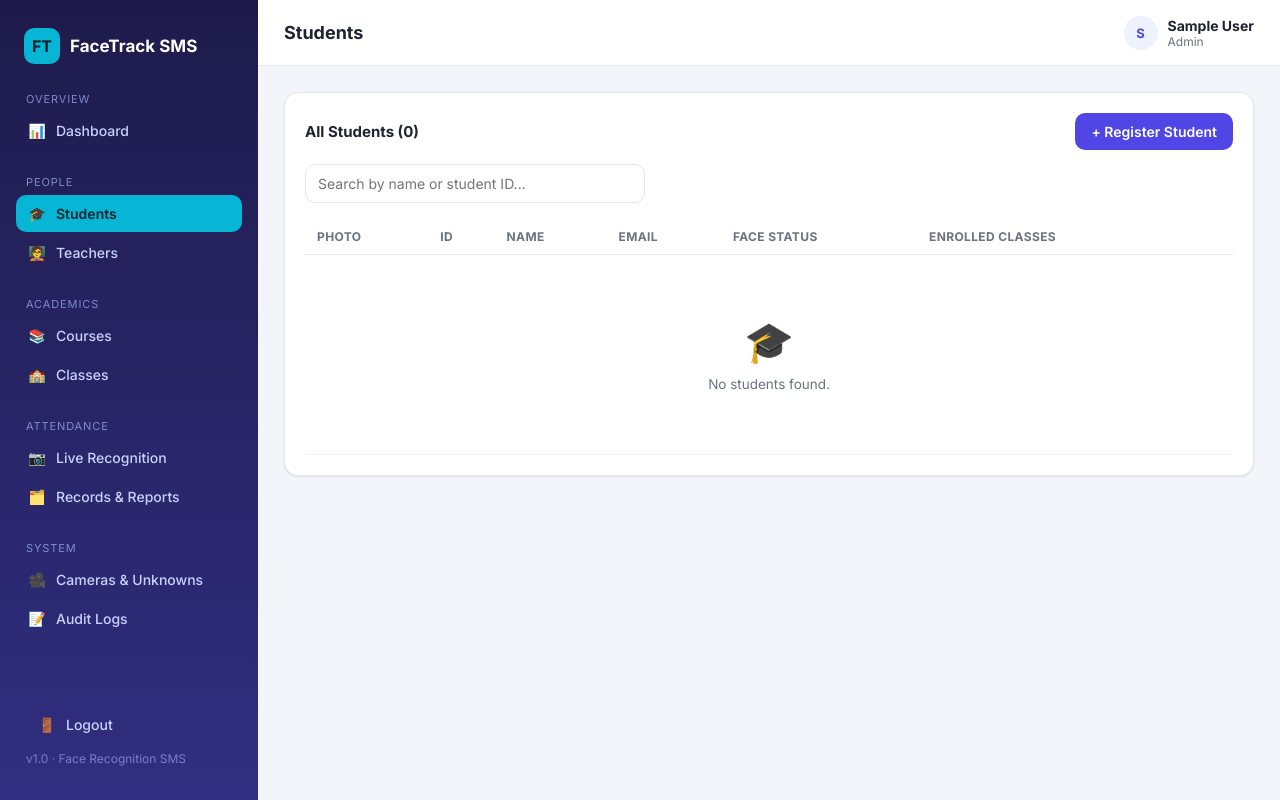
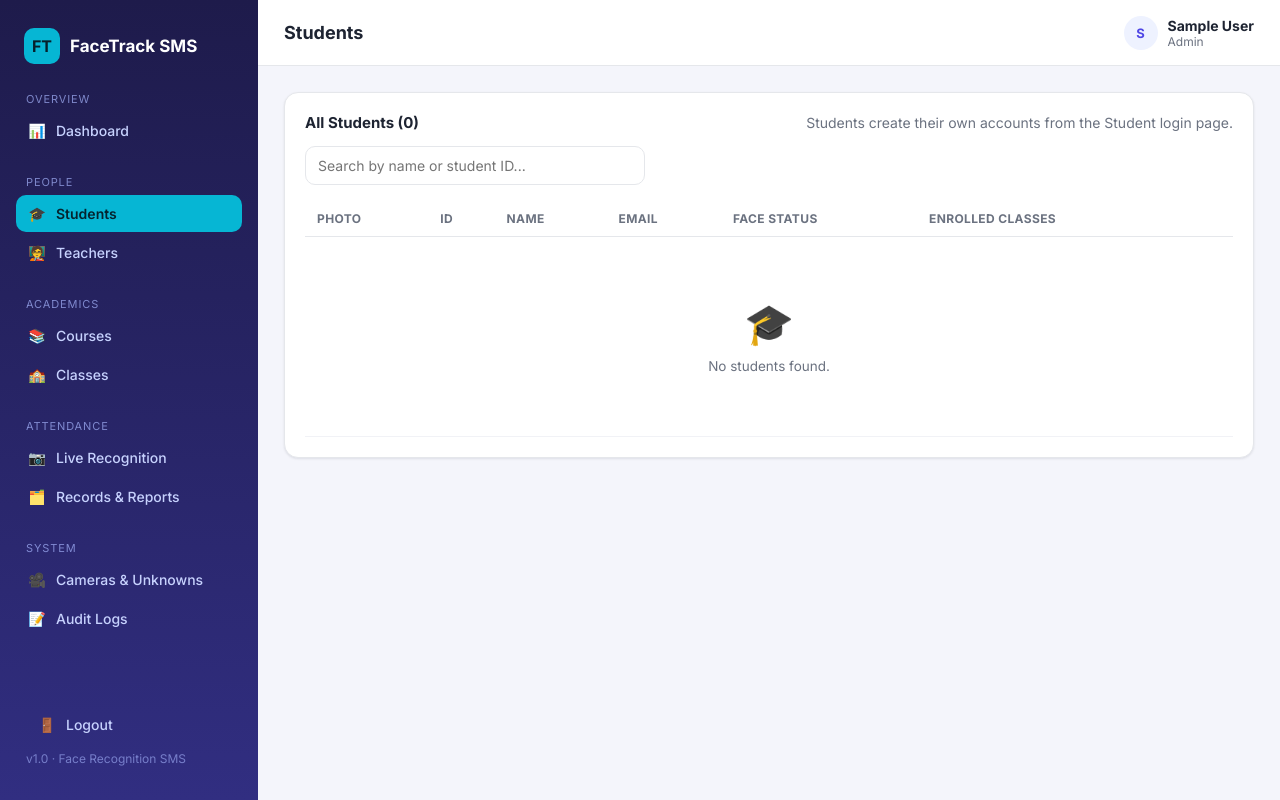
Before and after one commit to Akesharma009/attendence_mgmt_using_face_reco, a Flask app: page /admin/students in a window 1280 px wide. Run offline with Flask 3, Linux system fonts and the light colour scheme; the visitor is signed in with stand-in values (Sample User, id 1); data comes from the database, SQL or seed files in the repository; data that the repository does not hold is empty.

Commit message:
Remove student creation button from admin

```diff
--- a/app/templates/admin/students_list.html
+++ b/app/templates/admin/students_list.html
@@ -5,7 +5,7 @@
 <div class="card">
   <div class="card-header">
     <h3>All Students ({{ students|length }})</h3>
-    <a href="{{ url_for('admin.student_new') }}" class="btn btn-primary">+ Register Student</a>
+    <span style="color:var(--text-muted); font-size:14px;">Students create their own accounts from the Student login page.</span>
   </div>
 
   <form method="GET" style="margin-bottom:16px; max-width:340px;">
```
